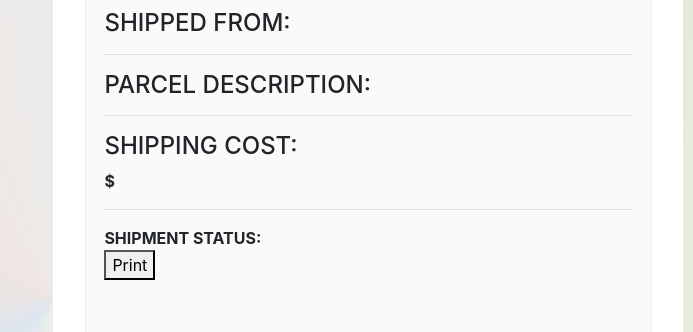
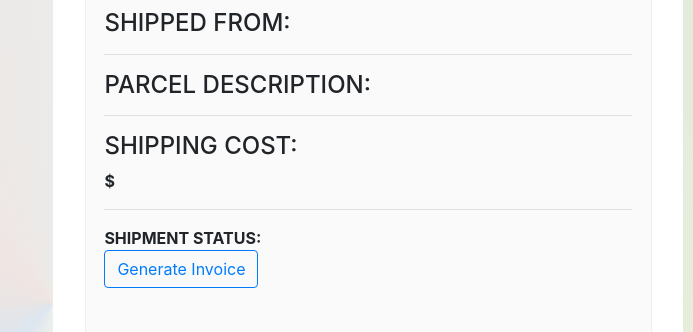
Before and after one commit to Kharay33455/the-shipper, a Django app: template base/templates/base/position.html in a window 1280 px wide. Shown: the part 579-911 px from the top of the page, without its empty margins (587-1280 px from the left). Run offline with Django 3.2, Linux system fonts and the light colour scheme; the template is opened without the code that fills it, so the values that code supplies are empty.

Commit message:
Print Function

```diff
--- a/base/templates/base/position.html
+++ b/base/templates/base/position.html
@@ -178,8 +178,8 @@
                         </b>
                     </div>
                     <div id="print">
-                    <button onclick="printer()" >
-                        Print
+                    <button class="btn btn-outline-primary" onclick="printer()" >
+                        Generate Invoice
                     </button>
                 </div>
                     <script>
```
